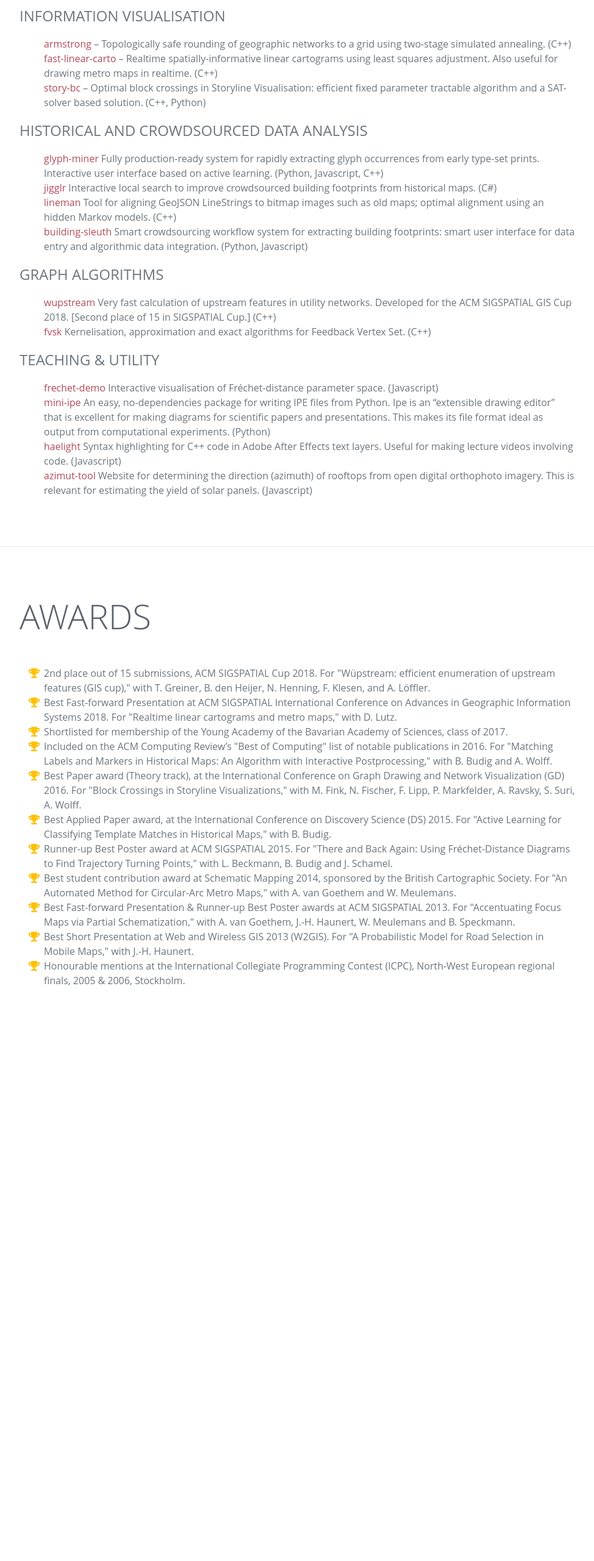
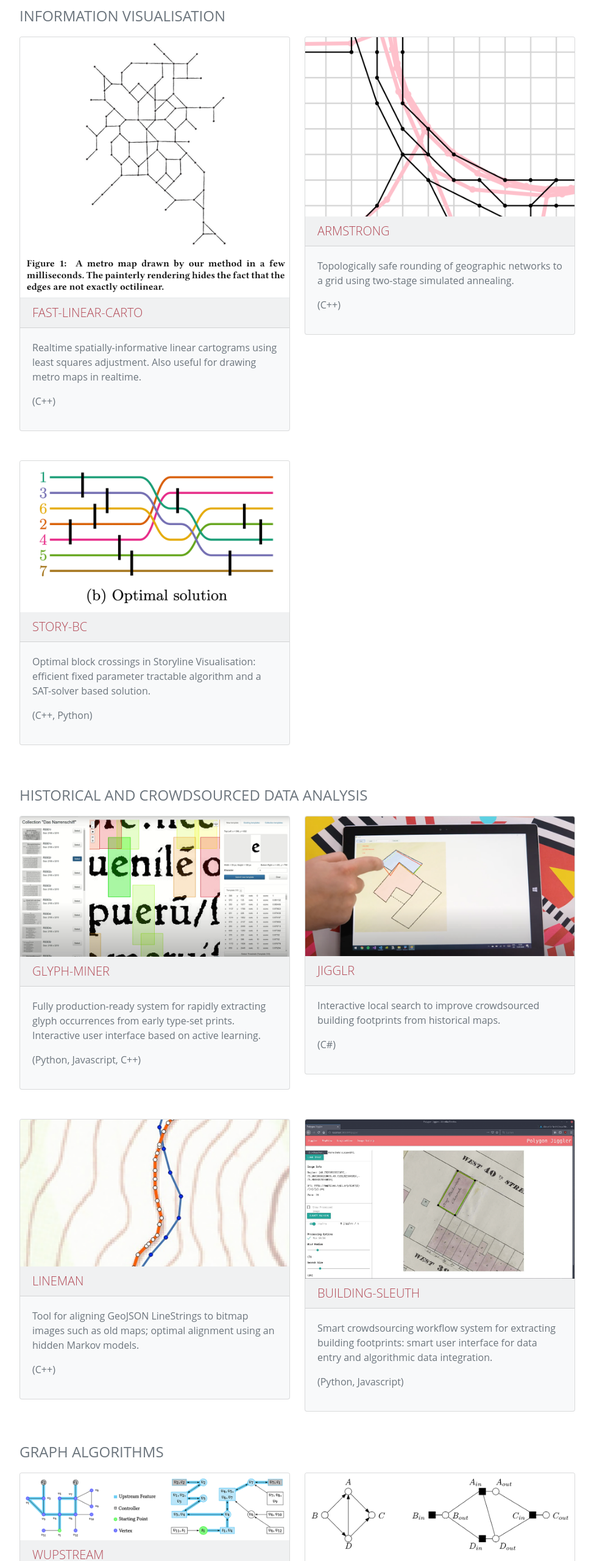
Before and after one commit to tcvdijk/tcvdijk.github.io, a plain HTML site: page index.html in a window 1280 px wide. Shown: the part 5328-7888 px from the top of the page at 61% size, without its empty margins (288-1263 px from the left). Before the commit the page ends 7028 px from the top, so only its background shows below. Drawn offline with nearby package versions, Linux system fonts and the light colour scheme; a web font is replaced by a local one.

Commit message:
Restyle software into bootstrap cards

```diff
--- a/index.html
+++ b/index.html
@@ -181,75 +181,149 @@
                 <div class="resume-section-content">
                     <h2 class="mb-5">Software</h2>
                     <div class="subheading mb-3">Information Visualisation</div>
-                    <ul class="fa-ul mb-0">
-                        <li>
-                            <a href="https://github.com/tcvdijk/armstrong">armstrong</a>
-                            &ndash; Topologically safe rounding of geographic networks to a grid using two-stage simulated annealing. (C++)
-                        </li>
-                        <li>
-                            <a href="https://github.com/tcvdijk/fast-linear-carto">fast-linear-carto</a>
-                            &ndash; Realtime spatially-informative linear cartograms using least squares adjustment. Also useful for drawing metro maps in realtime. (C++)
-                        </li>
-                        <li>
-                            <a href="https://github.com/tcvdijk/story-bc">story-bc</a>
-                            &ndash; Optimal block crossings in Storyline Visualisation: efficient fixed parameter tractable algorithm and a SAT-solver based solution. (C++, Python)
-                        </li>
-                    </ul>
-                    <p></p>
+                    <div class="row mb-3">
+                        <div class="col-sm-6">
+                            <div class="card bg-light mb-5">
+                                <img class="card-img-top img-fluid" src="assets/img/fast-linear-carto.png" />
+                                <h5 class="card-header"><a href="https://github.com/tcvdijk/fast-linear-carto">fast-linear-carto</a></h5>
+                                <div class="card-body">
+                                    <p class="card-text">Realtime spatially-informative linear cartograms using least squares adjustment. Also useful for drawing metro maps in realtime.</p>
+                                    <p class="text-muted">(C++)</p>
+                                </div>
+                            </div>
+                        </div>
+                        <div class="col-sm-6">
+                            <div class="card bg-light mb-5">
+                                <img class="card-img-top img-fluid" src="assets/img/armstrong.png" />
+                                <h5 class="card-header"><a href="https://github.com/tcvdijk/armstrong">armstrong</a></h5>
+                                <div class="card-body">
+                                    <p class="card-text">Topologically safe rounding of geographic networks to a grid using two-stage simulated annealing.</p>
+                                    <p class="text-muted">(C++)</p>
+                                </div>
+                            </div>
+                        </div>
+                        <div class="col-sm-6">
+                            <div class="card bg-light mb-5">
+                                <img class="card-img-top img-fluid" src="assets/img/story-bc.png" />
+                                <h5 class="card-header"><a href="https://github.com/tcvdijk/story-bc">story-bc</a></h5>
+                                <div class="card-body">
+                                    <p class="card-text">Optimal block crossings in Storyline Visualisation: efficient fixed parameter tractable algorithm and a SAT-solver based solution.</p>
+                                    <p class="text-muted">(C++, Python)</p>
+                                </div>
+                            </div>
+                        </div>
+                    </div>
                     <div class="subheading mb-3">Historical and crowdsourced data analysis</div>
-                    <ul class="fa-ul mb-0">
-                        <li>
-                            <a href="https://github.com/benedikt-budig/glyph-miner">glyph-miner</a>
-                            Fully production-ready system for rapidly extracting glyph occurrences from early type-set prints. Interactive user interface based on active learning. (Python, Javascript, C++)
-                        </li>
-                        <li>
-                            <a href="https://github.com/tcvdijk/jigglr">jigglr</a>
-                            Interactive local search to improve crowdsourced building footprints from historical maps. (C#)
-                        </li>
-                        <li>
-                            <a href="https://github.com/tcvdijk/lineman">lineman</a>
-                            Tool for aligning GeoJSON LineStrings to bitmap images such as old maps; optimal alignment using an hidden Markov models. (C++)
-                        </li>
-                        <li>
-                            <a href="https://github.com/tcvdijk/building-sleuth">building-sleuth</a>
-                            Smart crowdsourcing workflow system for extracting building footprints: smart user interface for data entry and algorithmic data integration. (Python, Javascript)
-                        </li>
-                    </ul>
-                    <p></p>
-                    <div class="subheading mb-3">Graph algorithms</div>
-                    <ul class="fa-ul mb-0">
-                        <li>
-                            <a href="https://github.com/tcvdijk/wupstream">wupstream</a>
-                            Very fast calculation of upstream features in utility networks. Developed for the ACM SIGSPATIAL GIS Cup 2018. [Second place of 15 in SIGSPATIAL Cup.] (C++)
-                        </li>
-                        <li>
-                            <a href="https://github.com/tcvdijk/fvsk">fvsk</a>
-                            Kernelisation, approximation and exact algorithms for Feedback Vertex Set. (C++)
-                        </li>
-                    </ul>
-                    <p></p>
+                    <div class="row">
+                        <div class="col-sm-6">
+                            <div class="card bg-light mb-5">
+                                <img class="card-img-top img-fluid" src="assets/img/glyph-miner.png" />
+                                <h5 class="card-header"><a href="https://github.com/benedikt-budig/glyph-miner">glyph-miner</a></h5>
+                                <div class="card-body">
+                                    <p class="card-text">Fully production-ready system for rapidly extracting glyph occurrences from early type-set prints. Interactive user interface based on active learning.</p>
+                                    <p class="text-muted">(Python, Javascript, C++)</p>
+                                </div>
+                            </div>
+                        </div>
+                        <div class="col-sm-6">
+                            <div class="card bg-light mb-5">
+                                <img class="card-img-top img-fluid" src="assets/img/jigglr.png" />
+                                <h5 class="card-header"><a href="https://github.com/tcvdijk/jigglr">jigglr</a></h5>
+                                <div class="card-body">
+                                    <p class="card-text">Interactive local search to improve crowdsourced building footprints from historical maps.</p>
+                                    <p class="text-muted">(C#)</p>
+                                </div>
+                            </div>
+                        </div>
+                        <div class="col-sm-6">
+                            <div class="card bg-light mb-5">
+                                <img class="card-img-top img-fluid" src="assets/img/lineman.png" />
+                                <h5 class="card-header"><a href="https://github.com/tcvdijk/lineman">lineman</a></h5>
+                                <div class="card-body">
+                                    <p class="card-text">Tool for aligning GeoJSON LineStrings to bitmap images such as old maps; optimal alignment using an hidden Markov models.</p>
+                                    <p class="text-muted">(C++)</p>
+                                </div>
+                            </div>
+                        </div>
+                        <div class="col-sm-6">
+                            <div class="card bg-light mb-5">
+                                <img class="card-img-top img-fluid" src="assets/img/building-sleuth.png" />
+                                <h5 class="card-header"><a href="https://github.com/tcvdijk/building-sleuth">building-sleuth</a></h5>
+                                <div class="card-body">
+                                    <p class="card-text">Smart crowdsourcing workflow system for extracting building footprints: smart user interface for data entry and algorithmic data integration.</p>
+                                    <p class="text-muted">(Python, Javascript)</p>
+                                </div>
+                            </div>
+                        </div>
+                    </div>
+                    <div class="subheading mb-3">Graph Algorithms</div>
+                    <div class="row">
+                        <div class="col-sm-6">
+                            <div class="card bg-light mb-5">
+                                <img class="card-img-top img-fluid" src="assets/img/wupstream.png" />
+                                <h5 class="card-header"><a href="https://github.com/tcvdijk/wupstream">wupstream</a></h5>
+                                <div class="card-body">
+                                    <p class="card-text">Very fast calculation of upstream features in utility networks. Developed for the ACM SIGSPATIAL GIS Cup 2018. [Second place of 15 at SIGSPATIAL Cup 2018.]</p>
+                                    <p class="text-muted">(C++)</p>
+                                </div>
+                            </div>
+                        </div>
+                        <div class="col-sm-6">
+                            <div class="card bg-light mb-5">
+                                <img class="card-img-top img-fluid" src="assets/img/fvsk.png" />
+                                <h5 class="card-header"><a href="https://github.com/tcvdijk/fvsk">fvsk</a></h5>
+                                <div class="card-body">
+                                    <p class="card-text">Kernelisation, approximation and exact algorithms for Feedback Vertex Set and Loop Cutset.</p>
+                                    <p class="text-muted">(C++)</p>
+                                </div>
+                            </div>
+                        </div>
+                    </div>
                     <div class="subheading mb-3">Teaching &amp; Utility</div>
-                    <ul class="fa-ul mb-0">
-                        <li>
-                            <a href="https://go.uniwue.de/frechet">frechet-demo</a>
-                            Interactive visualisation of Fréchet-distance parameter space. (Javascript)
-                        </li>
-                        <li>
-                            <a href="https://github.com/tcvdijk/mini-ipe">mini-ipe</a>
-                            An easy, no-dependencies package for writing IPE files from Python. Ipe is an “extensible drawing editor” that is excellent for making diagrams for scientific papers and presentations. This makes its file format ideal as output from computational experiments. (Python)
-                        </li>
-                        <li>
-                            <a href="https://github.com/tcvdijk/haelight">haelight</a>
-                            Syntax highlighting for C++ code in Adobe After Effects text layers. Useful for making lecture videos involving code. (Javascript)
-                        </li>
-                        <li>
-                            <a href="https://azimut.polka-umwelt.de">azimut-tool</a>
-                            Website for determining the direction (azimuth) of rooftops from open digital orthophoto imagery. This is relevant for estimating the yield of solar panels. (Javascript)
-                        </li>
-                    </ul>
+                    <div class="row">
+                        <div class="col-sm-6">
+                            <div class="card bg-light mb-5">
+                                <img class="card-img-top img-fluid" src="assets/img/frechet-demo.png" />
+                                <h5 class="card-header"><a href="https://go.uniwue.de/frechet">frechet-demo</a></h5>
+                                <div class="card-body">
+                                    <p class="card-text">Interactive visualisation of Fréchet-distance parameter space.</p>
+                                    <p class="text-muted">(Javascript)</p>
+                                </div>
+                            </div>
+                        </div>
+                        <div class="col-sm-6">
+                            <div class="card bg-light mb-5">
+                                <img class="card-img-top img-fluid" src="assets/img/mini-ipe.png" />
+                                <h5 class="card-header"><a href="https://github.com/tcvdijk/mini-ipe">mini-ipe</a></h5>
+                                <div class="card-body">
+                                    <p class="card-text">An easy, no-dependencies package for writing IPE files from Python. Ipe is an “extensible drawing editor” that is excellent for making diagrams for scientific papers and presentations. This makes its file format ideal as output from computational experiments.</p>
+                                    <p class="text-muted">(Python)</p>
+                                </div>
+                            </div>
+                        </div>
+                        <div class="col-sm-6">
+                            <div class="card bg-light mb-5">
+                                <img class="card-img-top img-fluid" src="assets/img/haelight.png" />
+                                <h5 class="card-header"><a href="https://github.com/tcvdijk/haelight">haelight</a></h5>
+                                <div class="card-body">
+                                    <p class="card-text">Syntax highlighting for C++ code in Adobe After Effects text layers. Useful for making lecture videos involving code.</p>
+                                    <p class="text-muted">(Javascript)</p>
+                                </div>
+                            </div>
+                        </div>
+                        <div class="col-sm-6">
+                            <div class="card bg-light mb-5">
+                                <img class="card-img-top img-fluid" src="assets/img/azimut-tool.png" />
+                                <h5 class="card-header"><a href="https://azimut.polka-umwelt.de">azimut-tool</a></h5>
+                                <div class="card-body">
+                                    <p class="card-text">Website for determining the direction (azimuth) of rooftops from open digital orthophoto imagery. This is relevant for estimating the yield of solar panels.</p>
+                                    <p class="text-muted">(Javascript)</p>
+                                </div>
+                            </div>
+                        </div>
+                    </div>
                 </div>
             </section>
-            <hr class="m-0" />
             <!-- Awards-->
             <section class="resume-section" id="awards">
                 <div class="resume-section-content">
```
Also changed, not shown: assets/img/armstrong.png (added), assets/img/azimut-tool.png (added), assets/img/building-sleuth.png (added), assets/img/fast-linear-carto.png (added), assets/img/frechet-demo.png (added), assets/img/fvsk.png (added), assets/img/glyph-miner.png (added), assets/img/haelight.png (added), assets/img/jigglr.png (added), assets/img/lineman.png (added), assets/img/mini-ipe.png (added), assets/img/story-bc.png (added), assets/img/wupstream.png (added), css/styles.css, 3 other files.
